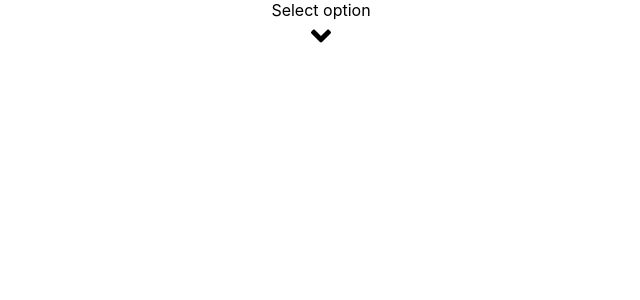
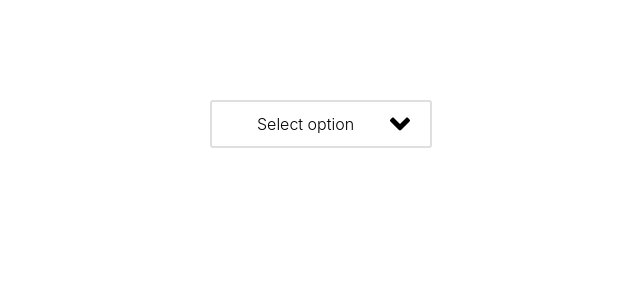
Before and after one commit to jtorre20/GovWisely, a React (Create React App) app: page / in a window 1280 px wide. Shown: the top 300 px of the page, without its empty margins (319-959 px from the left). Built offline with nearby package versions, Linux system fonts and the light colour scheme.

Commit message:
worked on dropdown menu

```diff
--- a/package.json
+++ b/package.json
@@ -13,7 +13,8 @@
     "react-onclickoutside": "^6.7.1",
     "react-router": "^4.3.1",
     "react-router-dom": "^4.3.1",
-    "react-scripts": "2.1.1"
+    "react-scripts": "2.1.1",
+    "stylus": "^0.54.5"
   },
   "scripts": {
     "start": "react-scripts start",
--- a/public/index.html
+++ b/public/index.html
@@ -10,6 +10,7 @@
       homescreen on Android. See https://developers.google.com/web/fundamentals/web-app-manifest/
     -->
     <link rel="manifest" href="%PUBLIC_URL%/manifest.json">
+
     <!--
       Notice the use of %PUBLIC_URL% in the tags above.
       It will be replaced with the URL of the `public` folder during the build.
--- a/src/App.js
+++ b/src/App.js
@@ -1,7 +1,8 @@
 import React, { Component } from 'react';
 import {Route, Switch} from 'react-router-dom'
 import logo from './logo.svg';
-import './App.css';
+// import './App.css';
+// import './styles/stylus/dropdown.styl'
 import Dropdown from './containers/Dropdown'
 import { library } from '@fortawesome/fontawesome-svg-core'
 import { fab } from '@fortawesome/free-brands-svg-icons'
--- a/src/containers/Dropdown.js
+++ b/src/containers/Dropdown.js
@@ -3,8 +3,9 @@ import React, { Component } from 'react';
 // import { Redirect, withRouter } from 'react-router-dom'
 // import List from '../components/List.'
 import onClickOutside from 'react-onclickoutside';
-// import FontAwesome from 'react-fontawesome';
+import FontAwesome from 'react-fontawesome';
 import { FontAwesomeIcon } from '@fortawesome/react-fontawesome'
+import '../styles/css/global.css'
 
 
 
@@ -37,13 +38,19 @@ class Dropdown extends Component {
 
     return(
       <div className="dd-wrapper">
+
       <div className="dd-header" onClick={() => this.toggleList()}>
         <div className="dd-header-title">{headerTitle}</div>
+        {/* {listOpen
+        ? <FontAwesome name="angle-up" size="2x" />
+        : <FontAwesome name="angle-down" size="2x" />
+      } */}
         {listOpen
-        ? <FontAwesomeIcon icon="angle-up" size="2x" />
-        : <FontAwesomeIcon icon="angle-down" size="2x" />
+        ? <FontAwesomeIcon className="angle" icon="angle-up" size="2x" />
+        : <FontAwesomeIcon className="angle" icon="angle-down" size="2x" />
       }
       </div>
+
         {listOpen && <ul className="dd-list">
           {list.map((item) => (
             <li className="dd-list-item" key={item.id}>{item.title}
--- /dev/null
+++ b/src/styles/base.styl
@@ -0,0 +1,28 @@
+*
+  -moz-osx-font-smoothing: grayscale
+  -webkit-font-smoothing: antialiased
+  box-sizing: border-box
+  text-rendering: optimizeLegibility
+
+*:focus
+  outline: none
+
+html
+  font-family: 'Nunito Sans', sans-serif
+  font-size: 62.5%
+
+body
+  font-size: 1.6rem
+  margin: 0
+  padding: 0
+  -webkit-font-smoothing: antialiased
+  -webkit-tap-highlight-color: rgba(0,0,0,0)
+
+ul, li
+  margin: 0
+  padding: 0
+  list-style: none
+
+p
+  margin: 0
+  padding: 0
--- /dev/null
+++ b/src/styles/css/global.css
@@ -0,0 +1,92 @@
+* {
+  -moz-osx-font-smoothing: grayscale;
+  -webkit-font-smoothing: antialiased;
+  box-sizing: border-box;
+  text-rendering: optimizeLegibility;
+}
+*:focus {
+  outline: none;
+}
+html {
+  font-family: 'Nunito Sans', sans-serif;
+  font-size: 62.5%;
+}
+body {
+  font-size: 1.6rem;
+  margin: 0;
+  padding: 0;
+  -webkit-font-smoothing: antialiased;
+  -webkit-tap-highlight-color: rgba(0,0,0,0);
+}
+ul,
+li {
+  margin: 0;
+  padding: 0;
+  list-style: none;
+}
+p {
+  margin: 0;
+  padding: 0;
+}
+.App {
+  display: flex;
+  flex-direction: column;
+  align-items: center;
+  margin-top: 100px;
+}
+.App p {
+  margin-bottom: 50px;
+  font-size: 2.4rem;
+}
+.wrapper {
+  display: flex;
+  justify-content: space-between;
+}
+.dd-wrapper {
+  user-select: none;
+  position: relative;
+  width: 222px;
+}
+.dd-wrapper .dd-header {
+  display: flex;
+  align-items: center;
+  justify-content: space-between;
+  line-height: 38px;
+  border: 2px solid #dfdfdf;
+  border-radius: 3px;
+  cursor: default;
+  position: relative;
+  background-color: #fff;
+}
+.dd-wrapper .dd-header span {
+  margin-right: 20px;
+}
+.dd-wrapper .dd-header-title {
+  font-weight: 300;
+  margin: 3px 45px;
+  margin-right: 30px;
+}
+.dd-wrapper .angle {
+  color: #000;
+  margin-right: 20px;
+}
+.dd-wrapper .dd-list {
+  z-index: 10;
+  position: absolute;
+  width: 100%;
+  border: 2px solid #dfdfdf;
+  border-top: none;
+  border-bottom-right-radius: 3px;
+  border-bottom-left-radius: 3px;
+  background-color: #fff;
+  box-shadow: 0 2px 5px -1px #e8e8e8;
+  font-weight: 700;
+  padding: 15px 0;
+  max-height: 215px;
+  overflow-y: scroll;
+  -webkit-overflow-scrolling: touch;
+}
+.dd-wrapper .dd-list .dd-list-item {
+  width: 100%;
+  font-size: 1.5rem;
+}
--- /dev/null
+++ b/src/styles/global.styl
@@ -0,0 +1,4 @@
+@import 'base'
+@import 'stylus/*'
+
+// stylus -w global.styl -o global.css
--- /dev/null
+++ b/src/styles/stylus/App.styl
@@ -0,0 +1,14 @@
+.App
+  display: flex
+  flex-direction: column
+  align-items: center
+  margin-top: 100px
+
+  p
+    margin-bottom: 50px
+    font-size: 2.4rem
+
+.wrapper
+  display: flex
+  justify-content: space-between
+  // width: 460px
--- /dev/null
+++ b/src/styles/stylus/dropdown.styl
@@ -0,0 +1,47 @@
+.dd-wrapper
+  user-select: none
+  position: relative
+  width: 222px
+
+  .dd-header
+    display: flex
+    align-items: center
+    justify-content: space-between
+    line-height: 38px
+    border: 2px solid rgb(223, 223, 223)
+    border-radius: 3px
+    cursor: default
+    position: relative
+    background-color: white
+
+    span
+      margin-right: 20px
+
+  .dd-header-title
+    font-weight: 300
+    margin: 3px 45px
+    margin-right: 30px
+
+  .angle
+    color: black
+    margin-right: 20px
+
+  .dd-list
+    z-index: 10
+    position: absolute
+    width: 100%
+    border: 2px solid rgb(223, 223, 223)
+    border-top: none
+    border-bottom-right-radius: 3px
+    border-bottom-left-radius: 3px
+    background-color: white
+    box-shadow: 0 2px 5px -1px rgb(232, 232, 232)
+    font-weight: 700
+    padding: 15px 0
+    max-height: 215px
+    overflow-y: scroll
+    -webkit-overflow-scrolling: touch
+
+    .dd-list-item
+      width: 100%
+      font-size: 1.5rem
```
Also changed, not shown: 1 other file (tests, documents, lock files or other folders).
